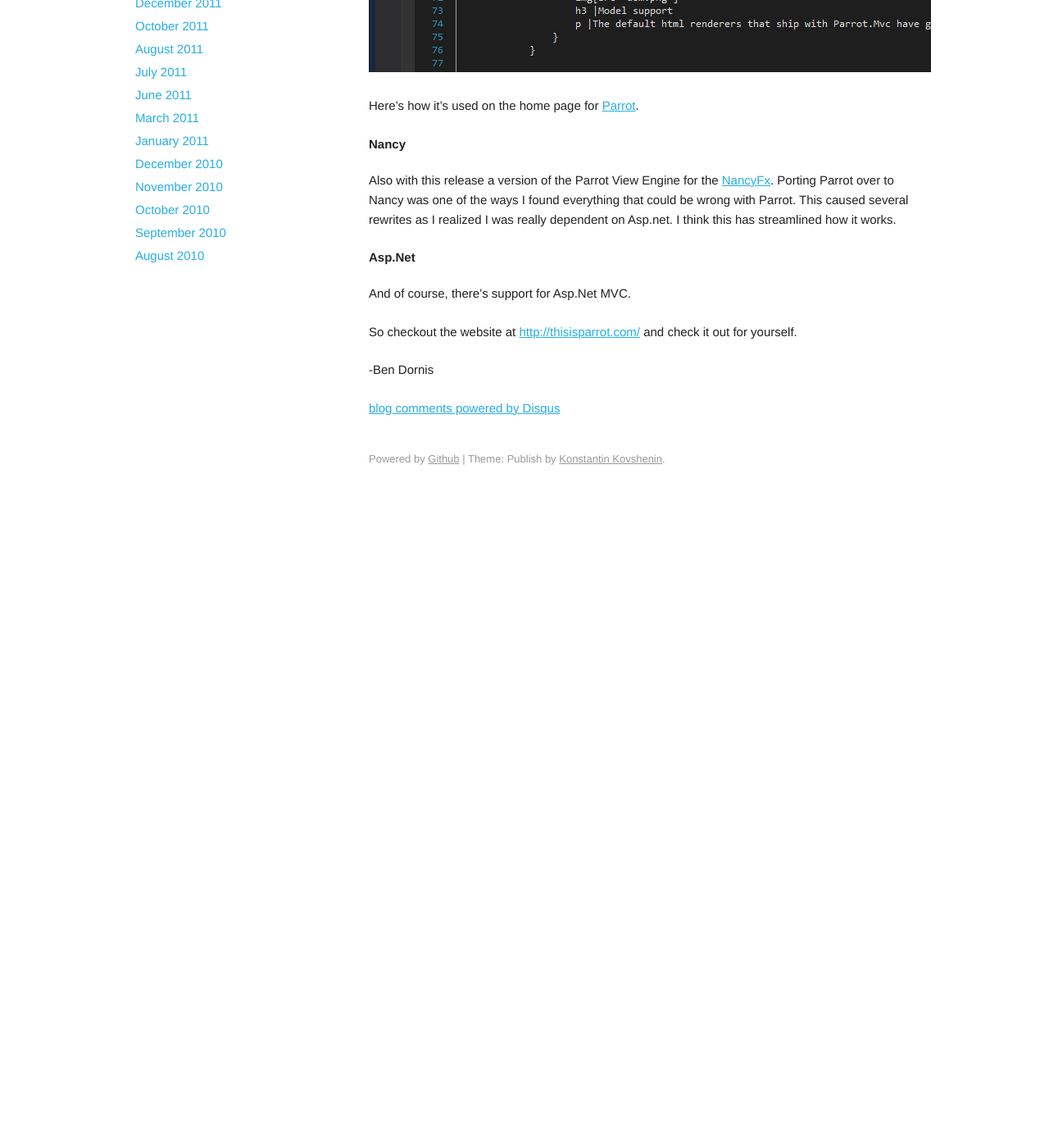
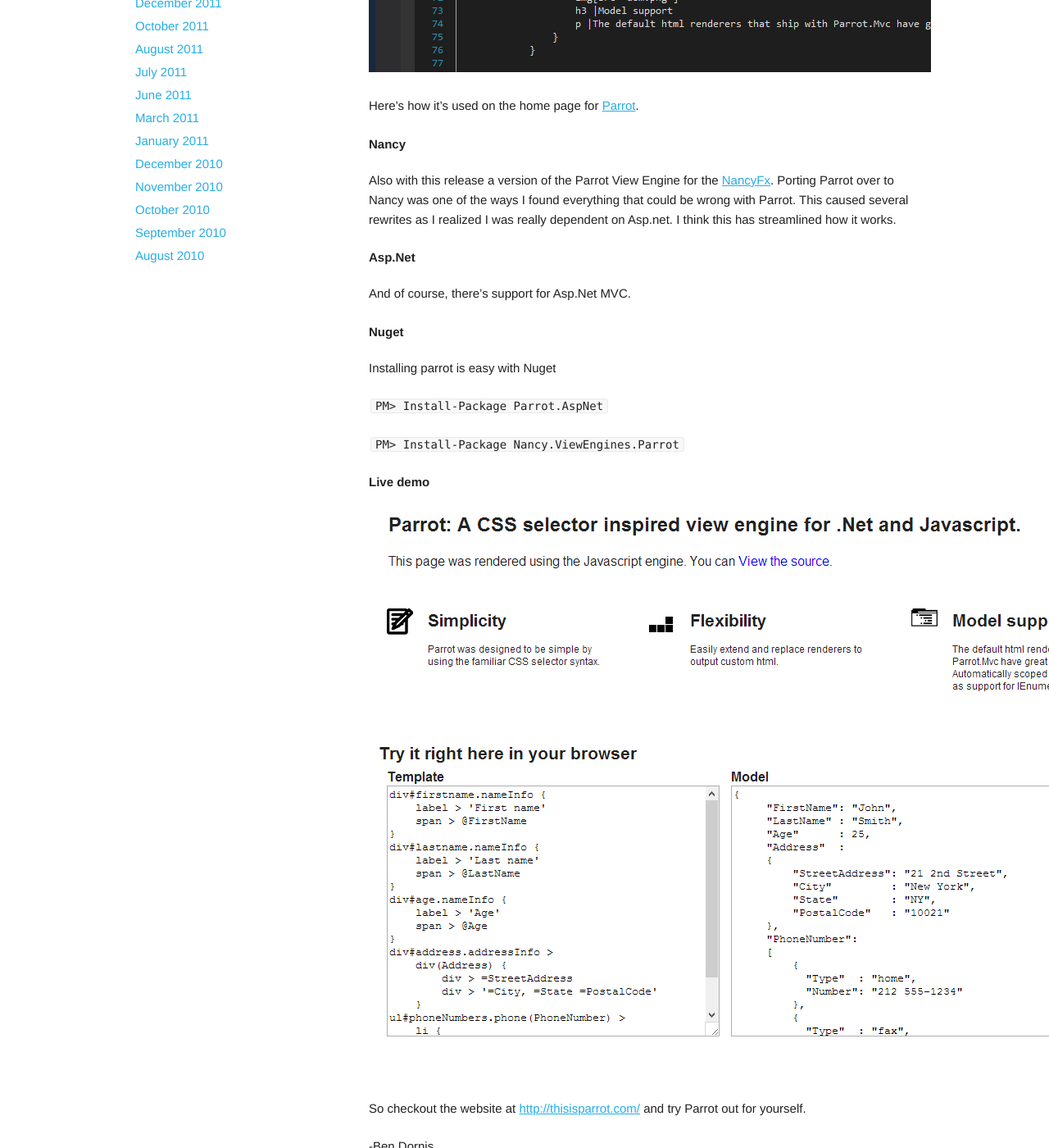
Before and after one commit to Buildstarted/buildstarted.com, a Jekyll site: the page built from _posts/2013-02-04-parrot-1.0-release.md, in a window 1280 px wide and 1400 px high, scrolled down 1142 px. Shown: the whole window at 82% size. Built offline with Jekyll 4.4.1, drawn with Linux system fonts in a browser that asks for light colours; nearby versions of some CDN libraries; Markdown is read by kramdown in place of the engine named in the settings; comment, search, counter and statistics services are not loaded; before the commit the page ends 1752 px from its top, so only the background shows below that.

Commit message:
added thisisparrot screenshot

```diff
--- a/_posts/2013-02-04-parrot-1.0-release.md
+++ b/_posts/2013-02-04-parrot-1.0-release.md
@@ -28,6 +28,15 @@
 ###Asp.Net
 And of course, there's support for Asp.Net MVC.
 
-So checkout the website at [http://thisisparrot.com/](http://thisisparrot.com/) and check it out for yourself.
+###Nuget
+Installing parrot is easy with Nuget
+<div class="nuget-badge"><p><code>PM&gt; Install-Package Parrot.AspNet</code></p></div>
+<div class="nuget-badge"><p><code>PM&gt; Install-Package Nancy.ViewEngines.Parrot</code></p></div>
+
+
+###Live demo
+![This is parrot](/images/thisisparrot.png)
+
+So checkout the website at [http://thisisparrot.com/](http://thisisparrot.com/) and try Parrot out for yourself.
 
 -Ben Dornis
```
Also changed, not shown: images/thisisparrot.png (added).
